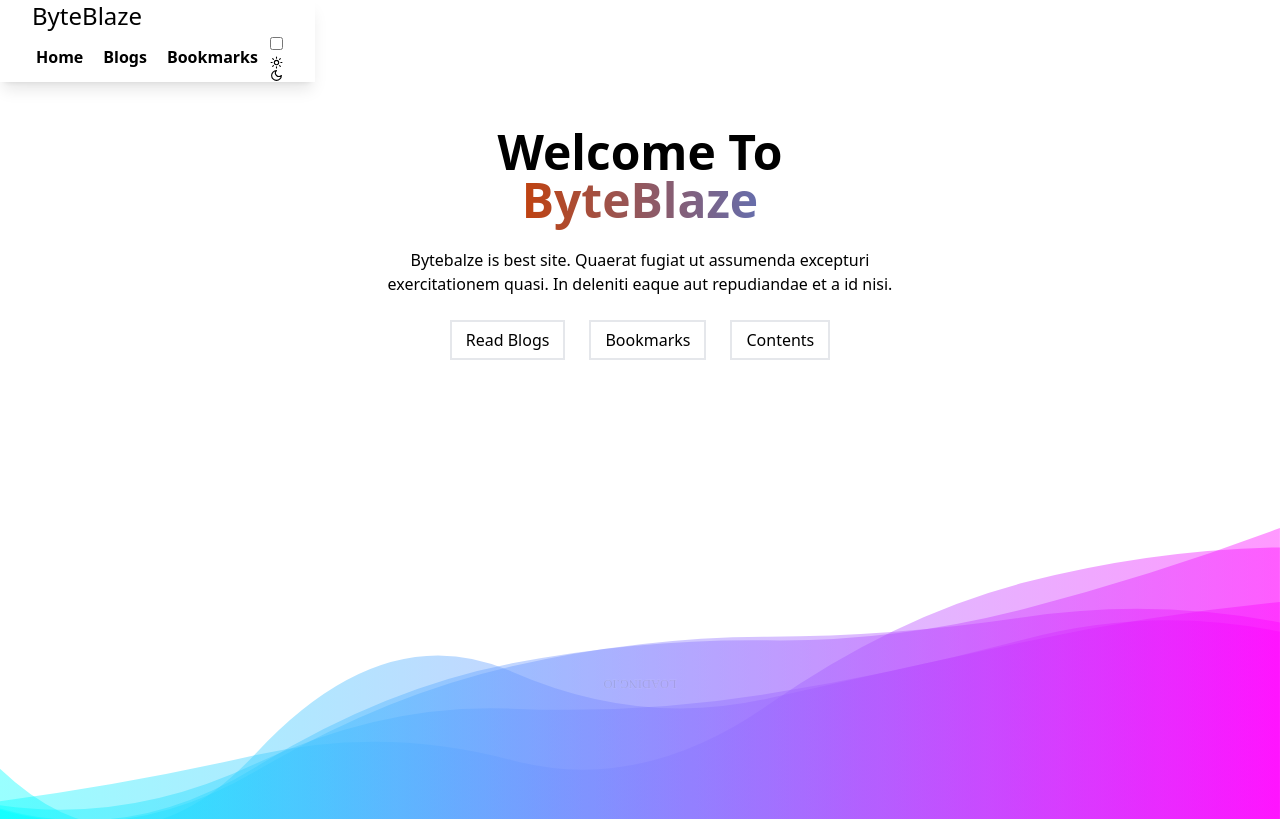
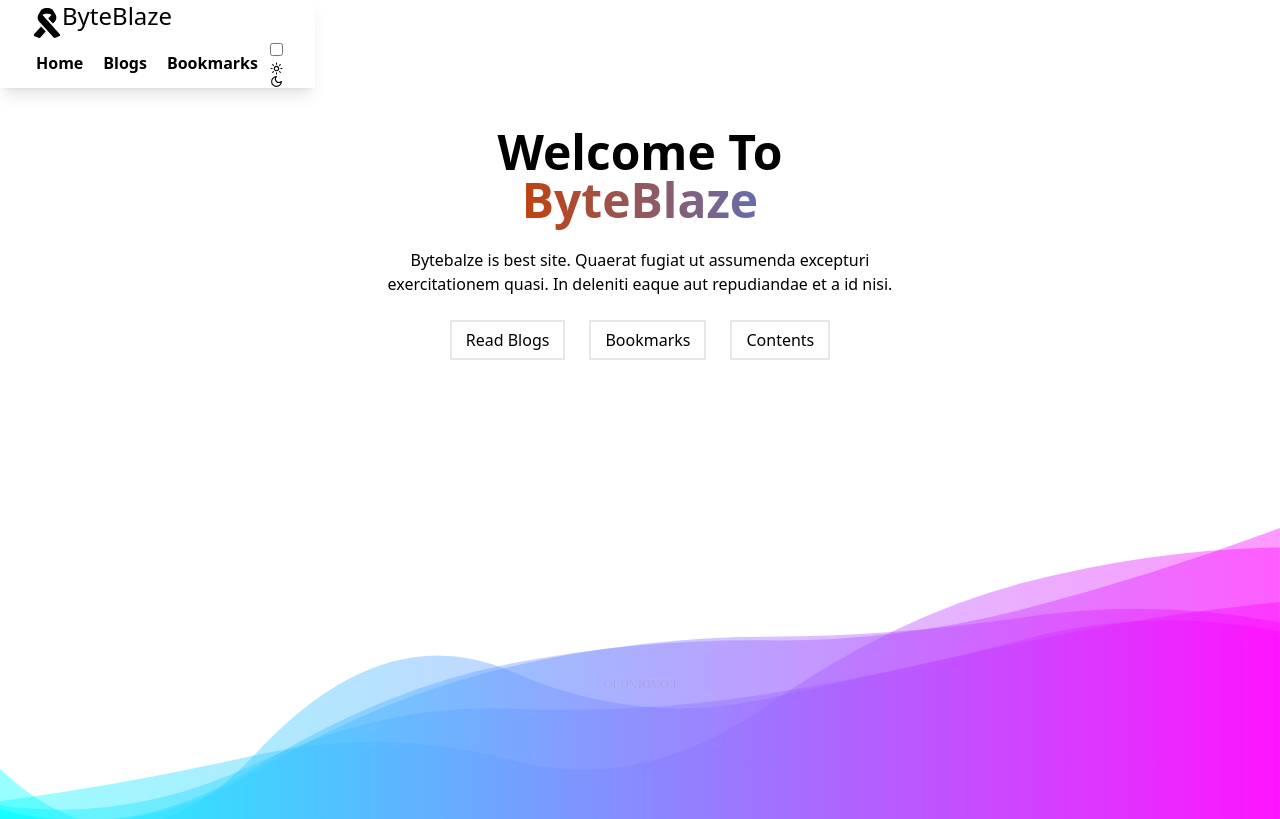
Before and after one commit to alalhosen/byte-blaze-concept--8, a React (Vite) app: page / in a window 1280 px wide. Shown: the top 819 px of the page. Built offline with nearby package versions, Linux system fonts and the light colour scheme.

Commit message:
react icon add in navber

```diff
--- a/src/components/Nav.jsx
+++ b/src/components/Nav.jsx
@@ -1,4 +1,5 @@
 import { useEffect, useState } from "react";
+import { FaRibbon } from "react-icons/fa";
 import { Link, NavLink } from "react-router-dom";
 
 const Nav = () => {
@@ -19,7 +20,8 @@ const Nav = () => {
   };
   return (
     <div className="navbar bg-base-100 shadow-lg px-4 sm:px-8 fixed z-10">
-      <div className="flex-1">
+      <div className="flex-1 flex">
+        <FaRibbon className="mt-2 text-3xl"></FaRibbon>
         <Link to='/' className="btn btn-ghost text-2xl gap-0 text-secondary normal-case">
           Byte<span className="text-primary">Blaze</span>
         </Link>
```
